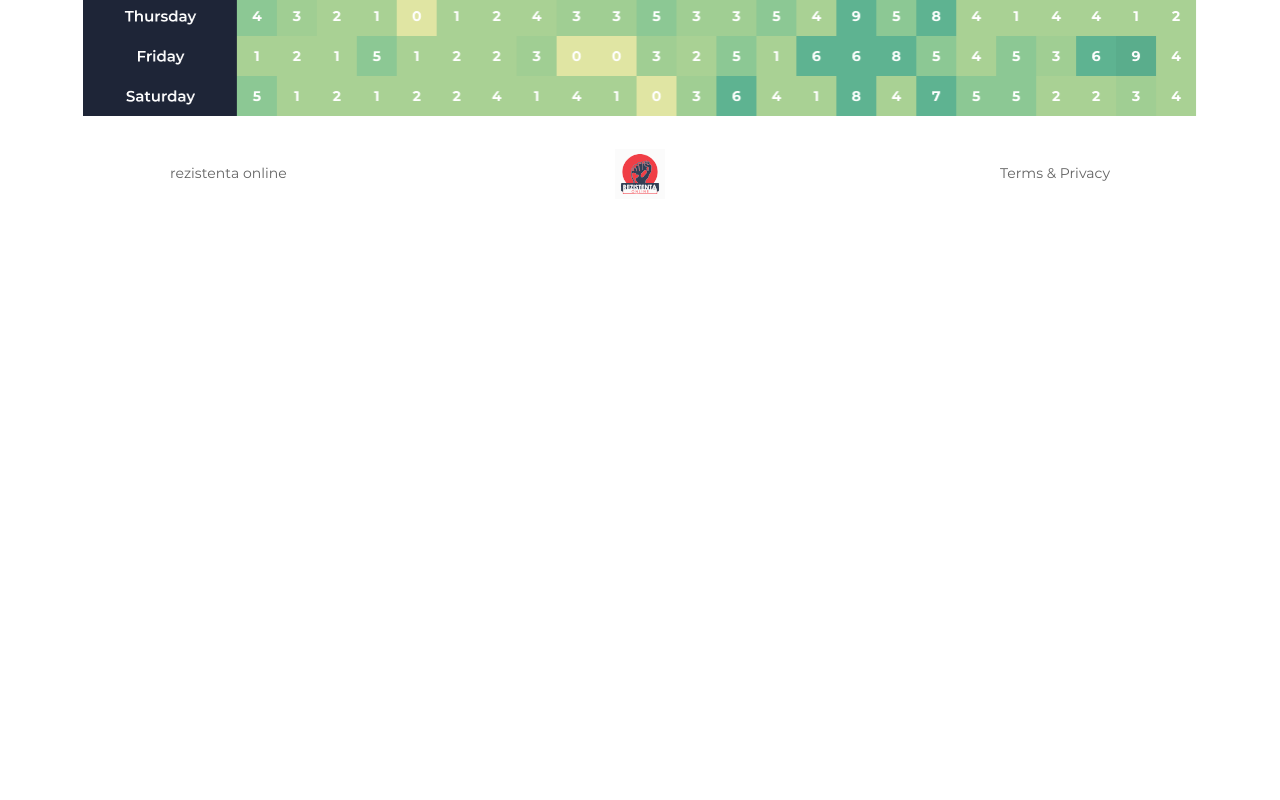
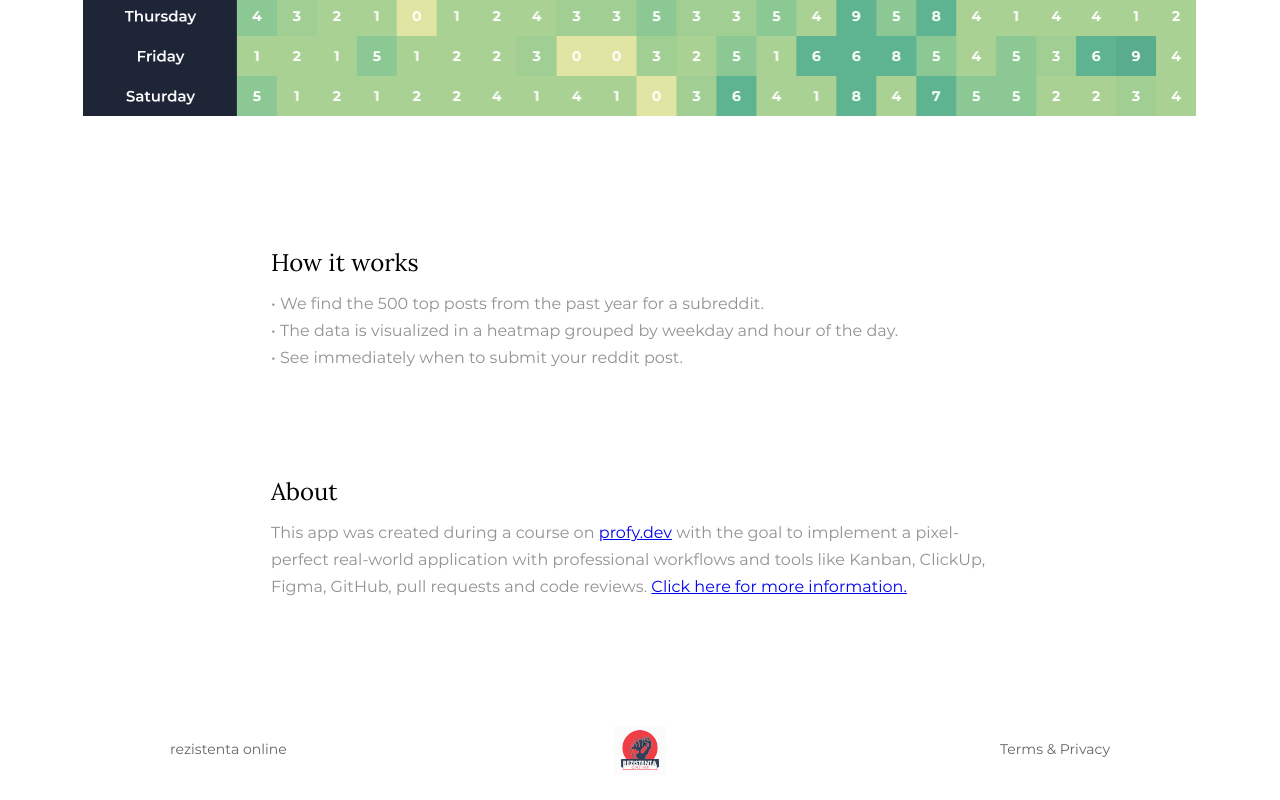
Before and after one commit to radu-lefter/Time-to-post, a React (Create React App) app: page / in a window 1280 px wide. Shown: the part 602-1402 px from the top of the page. Before the commit the page ends 826 px from the top, so only its background shows below. Built offline with nearby package versions, Linux system fonts and the light colour scheme; a web font is replaced by a local one.

Commit message:
implemented the info section on home page

```diff
--- a/package.json
+++ b/package.json
@@ -6,6 +6,7 @@
     "@testing-library/jest-dom": "^5.16.2",
     "@testing-library/react": "^12.1.3",
     "@testing-library/user-event": "^13.5.0",
+    "prop-types": "^15.8.1",
     "react": "^17.0.2",
     "react-dom": "^17.0.2",
     "react-router-dom": "^6.2.2",
--- a/src/pages/home/HeroSection.js
+++ b/src/pages/home/HeroSection.js
@@ -5,7 +5,7 @@ import { defaultSubreddit } from '../../config';
 
 function HeroSection() {
   return (
-    <S.Section>
+    <S.Article>
       <S.Headline>
         No reactions to your social media posts?
       </S.Headline>
@@ -30,7 +30,7 @@ function HeroSection() {
           alt="Screenshot of heatmap"
         />
       </Link>
-    </S.Section>
+    </S.Article>
   );
 }
 
--- a/src/pages/home/Home.js
+++ b/src/pages/home/Home.js
@@ -1,10 +1,13 @@
 import React from 'react';
 import HeroSection from './HeroSection';
+import InfoSection from './InfoSection';
+
 
 function Home() {
   return (
     <>
       <HeroSection />
+      <InfoSection />
     </>
   );
 }
--- /dev/null
+++ b/src/pages/home/Info.js
@@ -0,0 +1,25 @@
+import React from 'react';
+import { string, node } from 'prop-types';
+import * as S from './Info.style';
+
+function Info({ id, headline, children }) {
+  return (
+    <S.Article id={id}>
+      <S.Headline>
+        {headline}
+      </S.Headline>
+
+      <S.Content>
+        {children}
+      </S.Content>
+    </S.Article>
+  );
+}
+
+Info.propTypes = {
+  id: string.isRequired,
+  headline: string.isRequired,
+  children: node.isRequired,
+};
+
+export default Info;
--- /dev/null
+++ b/src/pages/home/Info.style.js
@@ -0,0 +1,13 @@
+import styled from 'styled-components';
+
+export const Article = styled.article`
+  margin: 100px 0;
+`;
+
+export const Headline = styled.h2`
+  margin: 0;
+`;
+
+export const Content = styled.div`
+  margin-top: 7px;
+`;
--- /dev/null
+++ b/src/pages/home/InfoSection.js
@@ -0,0 +1,31 @@
+import React from 'react';
+import Info from './Info';
+import * as S from './InfoSection.style';
+
+function InfoSection() {
+  return (
+    <S.Section>
+      <Info id="how-it-works" headline="How it works">
+        • We find the 500 top posts from the past year for a subreddit.
+        <br />
+        • The data is visualized in a heatmap grouped by weekday and hour of the day.
+        <br />
+        • See immediately when to submit your reddit post.
+        <br />
+      </Info>
+
+      <Info id="about" headline="About">
+        This app was created during a course on
+        {' '}
+        <a href="https://profy.dev">profy.dev</a>
+        {' '}
+        with the goal to implement a pixel-perfect real-world application with professional
+        workflows and tools like Kanban, ClickUp, Figma, GitHub, pull requests and code reviews.
+        {' '}
+        <a href="https://profy.dev/employers">Click here for more information.</a>
+      </Info>
+    </S.Section>
+  );
+}
+
+export default InfoSection;
--- /dev/null
+++ b/src/pages/home/InfoSection.style.js
@@ -0,0 +1,8 @@
+import styled from 'styled-components';
+
+export const Section = styled.section`
+  width: 100%;
+  max-width: 778px;
+  margin: 119px auto 0;
+  padding: 0 20px;
+`;
```
